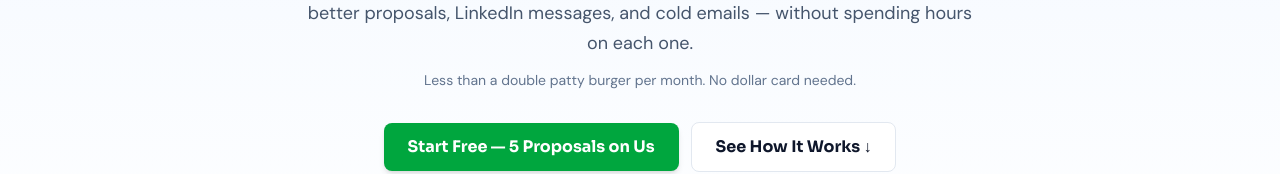
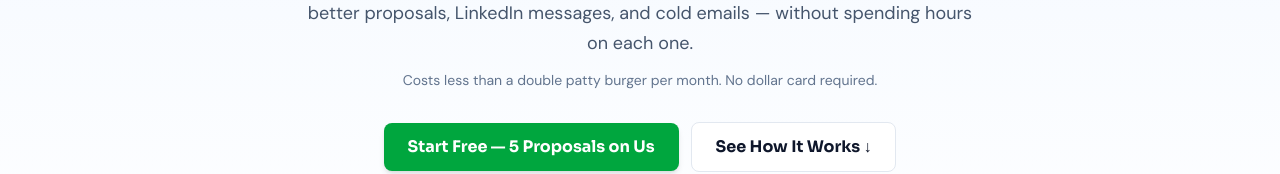
Before and after one commit to muneebmalik2468/Proposal-Proj, a Next.js app: page / in a window 1280 px wide. Shown: the part 448-622 px from the top of the page. Built offline with nearby package versions, Linux system fonts and the light colour scheme; no server answers.

Commit message:
update home page top burger line content

```diff
--- a/src/app/home-client.tsx
+++ b/src/app/home-client.tsx
@@ -180,7 +180,7 @@ export default function HomePageClient() {
           </p>
 
           <p className="text-sm text-slate-500 mb-8">
-            Less than a double patty burger per month. No dollar card needed.
+            Costs less than a double patty burger per month. No dollar card required.
           </p>
 
           {/* CTAs */}
```
